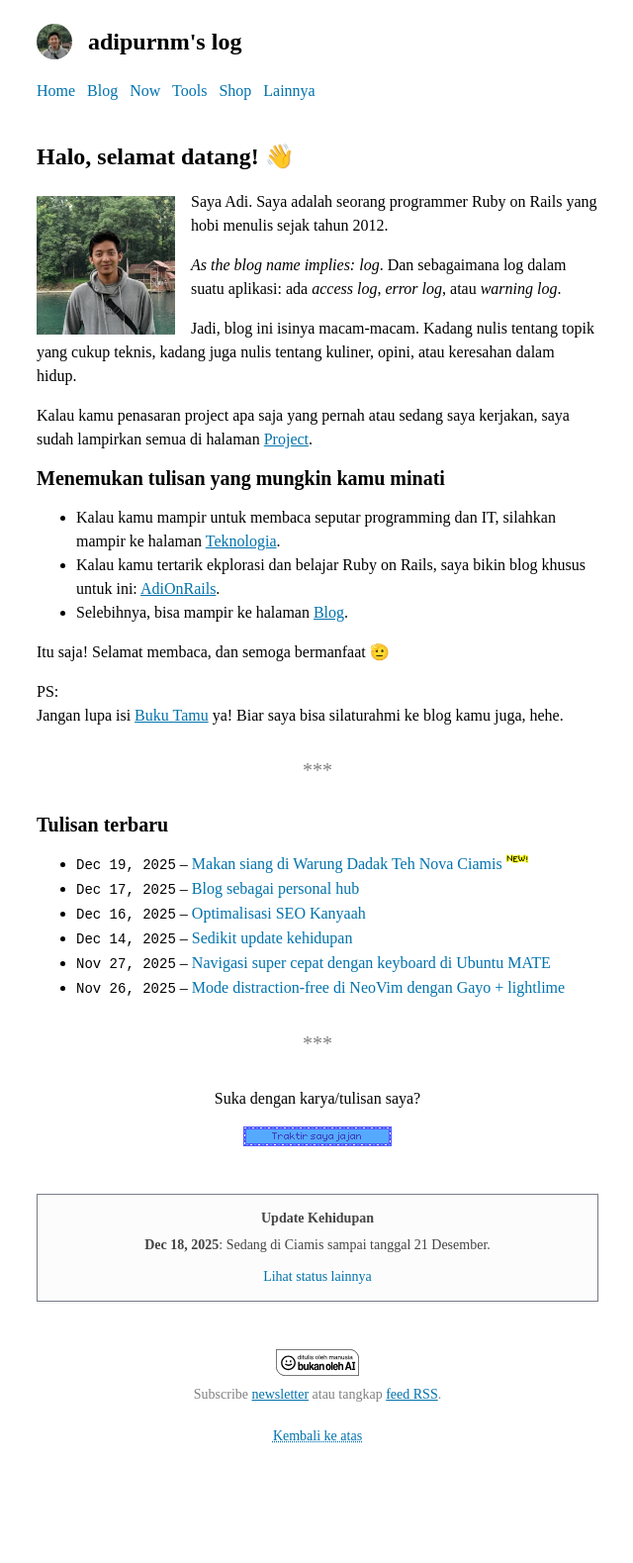
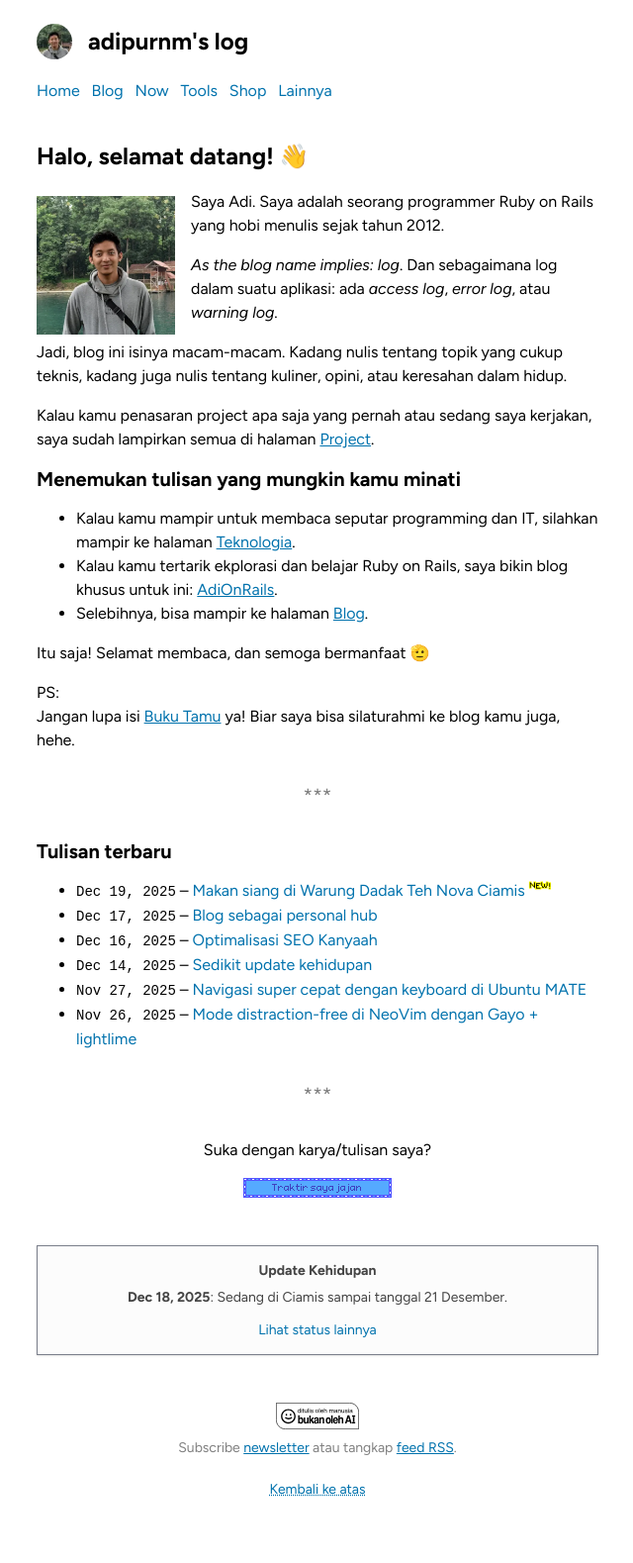
Before and after one commit to adiprnm/weblog, a Jekyll site: the page built from index.html, in a window 1280 px wide. Shown: the whole page at 99% size, without its empty margins (319-959 px from the left). Built offline with Jekyll 4.4.1, drawn with Linux system fonts in a browser that asks for light colours; before the commit the page ends 1525 px from its top, so only the background shows below that.

Commit message:
Revert base.scss

```diff
--- a/_sass/base.scss
+++ b/_sass/base.scss
@@ -42,7 +42,7 @@ $primaryColorDark: #7A7E8A;
 
 html { scroll-behavior: smooth; }
 body {
-  /* font-family: "Figtree"; */
+  font-family: "Figtree";
   margin: 0;
   padding: 0;
 }
```
